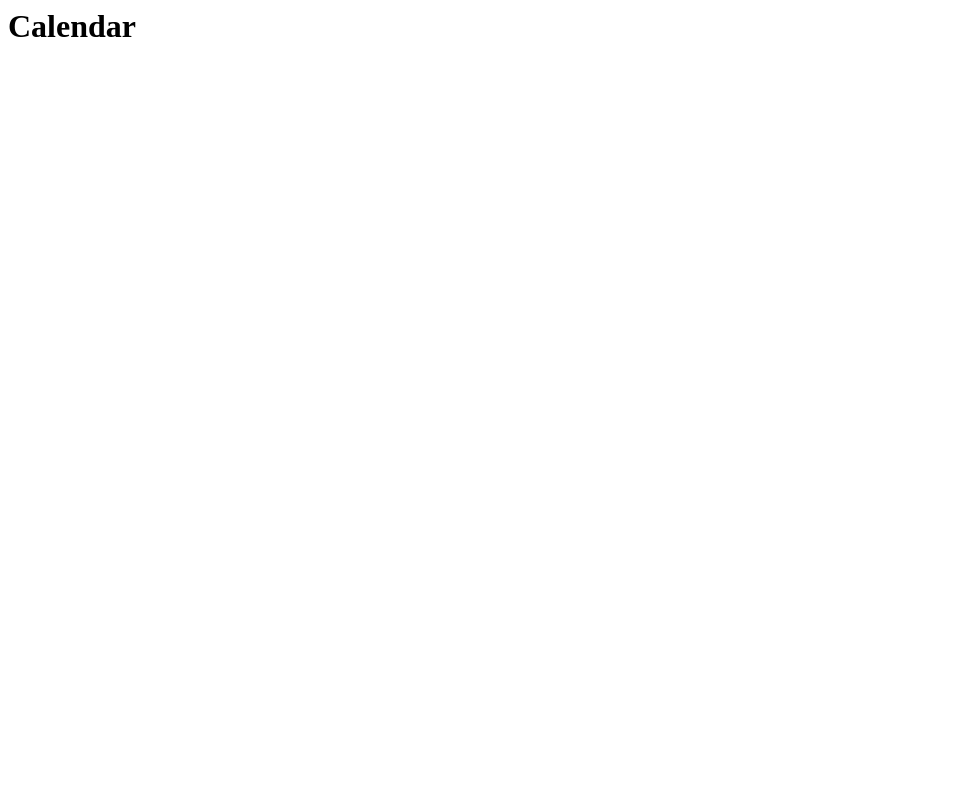
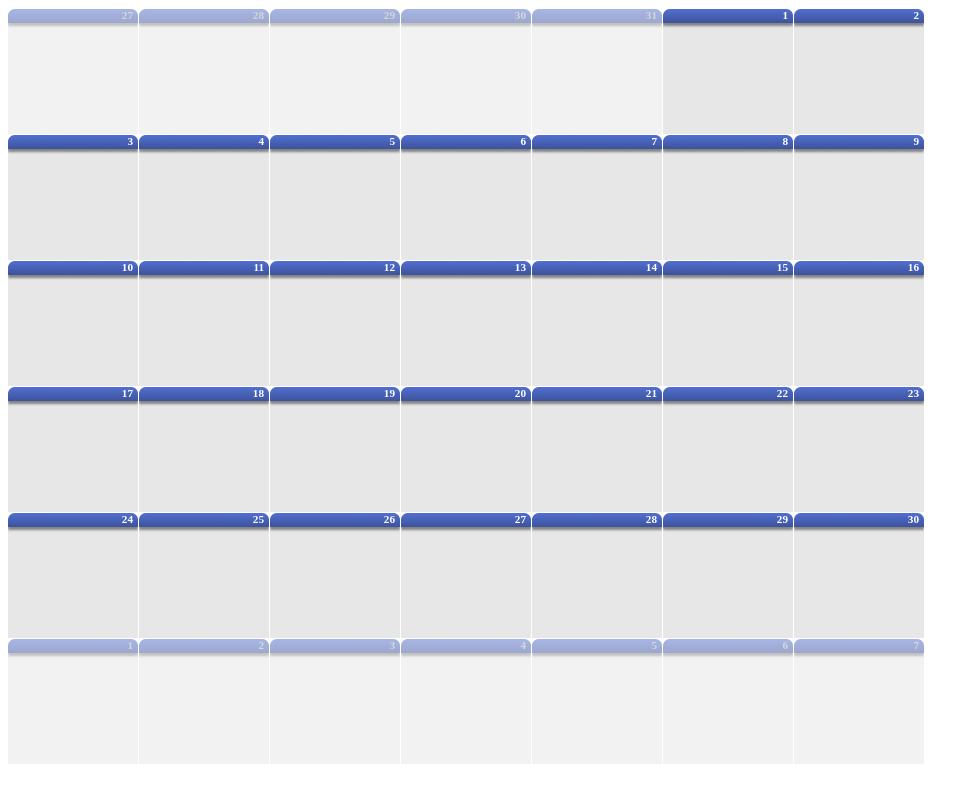
Before and after one commit to danhigham/event-calendar, a plain HTML site: page index.html in a window 1280 px wide. Shown: the whole page, without its empty margins (0-979 px from the left). Drawn offline with Linux system fonts and the light colour scheme.

Commit message:
Added image for calendar background Fixed width

```diff
--- a/calendar.css
+++ b/calendar.css
@@ -1,18 +1,30 @@
 div#calendar{
-
+	width : 917;
+	float : left;
 }
 
 div#calendar ul.daylist {
 	display : inline;
+	float:left;
+  margin:0;
+  padding:0;
 }
 
 div#calendar ul.daylist li {
 	display : block;
-	height : 150px;
-	width : 150px;
+	height : 120px;
+	width : 120px;
 	float : left;
 	text-align : right;
-	margin : 2px;
-	padding : 5px;
-	background : #efefef;
+	margin : 1px 1px 0 0;
+	padding : 0 5px 5px 5px;
+	background:#E7E7E7 url(cal-day.png) no-repeat scroll 0 0;
+	font-size : 0.7em;
+	font-weight : bold;
+	color : #ffffff;
 }
+
+div#calendar ul.daylist li.off-month {
+ color : #aeaeae;
+ opacity : 0.5;
+}
--- a/calendar.js
+++ b/calendar.js
@@ -18,11 +18,26 @@ function generateCalMarkup(month, year) {
 	var intEndDate = Date.parse(endYear + '/' + endMonth + '/01') - 86400000;
 	var monthEndDate = new Date(intEndDate)
 
-    var startDate = intStartDate - (monthStartDate.getDay()*86400000);
-	var endDate = intEndDate + ((6 - monthEndDate.getDay()) * 86400000);
+  var startDate = intStartDate - ((monthStartDate.getDay() - 1)*86400000);
+	var endDate = intEndDate + ((7 - monthEndDate.getDay()) * 86400000);
 
-	alert(new Date(startDate));
-	alert(new Date(endDate));
+  var mainNode = document.createElement("div");
+  mainNode.id = "calendar";
+
+  var calendarList = document.createElement("ul");
+  calendarList.className = "daylist";
+
+  for(var x = startDate; x<=endDate; x+=86400000){
+    var dayNode = document.createElement("li")
+    var dayDate = new Date(x);
+    dayNode.innerHTML = dayDate.getDate();
+
+    if ((dayDate.getMonth() + 1) != parseInt(month)) dayNode.className = "off-month";
 
 
+    calendarList.appendChild(dayNode);
+  }
+
+  mainNode.appendChild(calendarList);
+  document.body.appendChild(mainNode);
 }
--- a/index.html
+++ b/index.html
@@ -5,6 +5,6 @@
 		<script language="javascript" src="calendar.js"></script>
 	</head>
 	<body onload=" generateCalMarkup('11', '2008');">
-		<h1>Calendar</h1>
+
 	</body>
 </html>
```
Also changed, not shown: cal-day.png (added).
